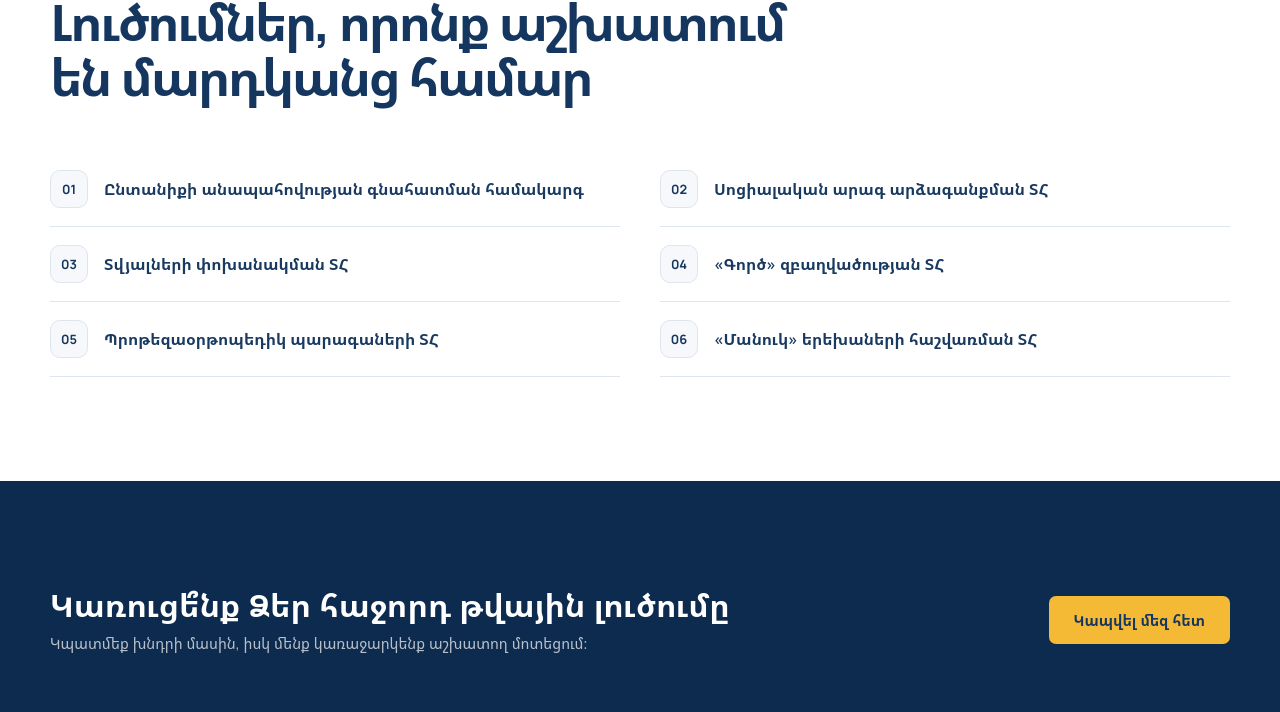
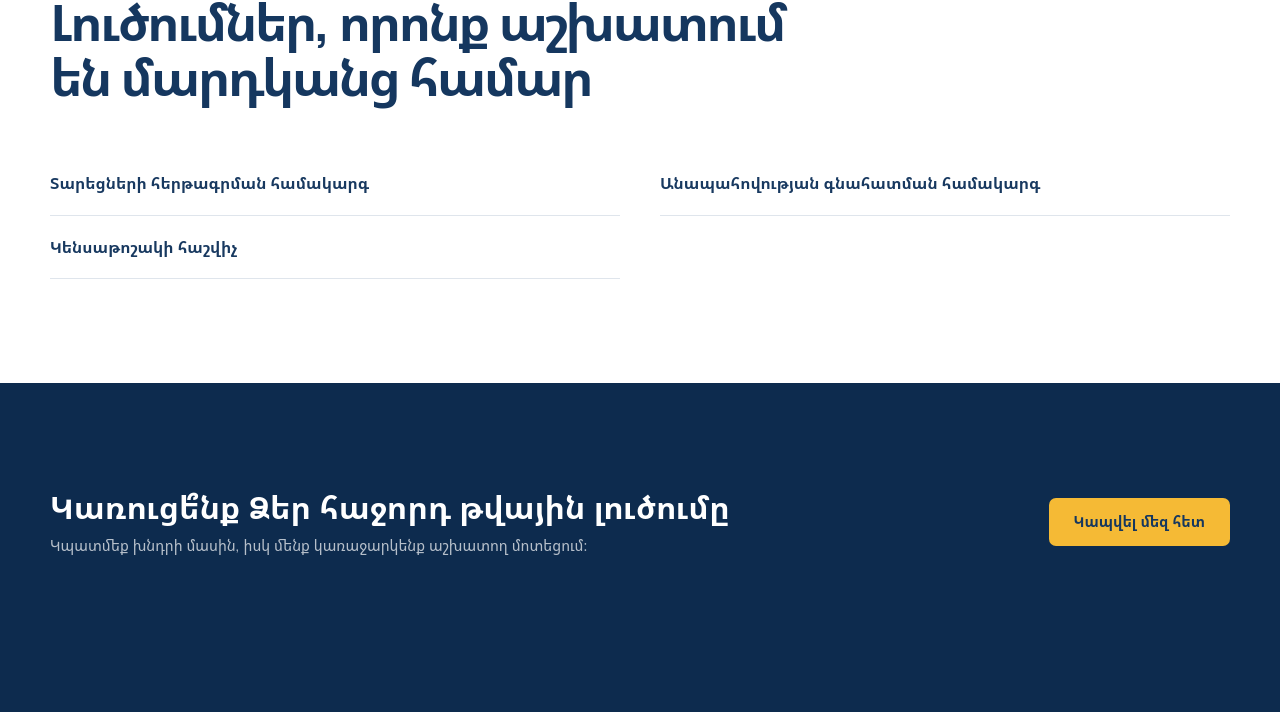
Before and after one commit to HAYKOZAQ/wise_website_test, an Eleventy site: page src/pages/services.html in a window 1280 px wide. Shown: the part 1558-2270 px from the top of the page. Built offline with nearby package versions, Linux system fonts and the light colour scheme; Eleventy itself is replaced by a stand-in of ours; files that its build step writes are made by us from their sources; no server answers.

Commit message:
feat: replace services project list with 3 unnumbered items

```diff
--- a/src/js/i18n.js
+++ b/src/js/i18n.js
@@ -208,8 +208,11 @@
     'svc.s5_full_text': { hy: 'Տեղեկատվական անվտանգության ապահովում, ցանցային ենթակառուցվածքի պաշտպանություն', en: 'Ensuring information security, protecting network infrastructure.' },
     'svc.s6_full_title': { hy: 'Տեխնիկական սպասարկում', en: 'Technical Support' },
     'svc.s6_full_text': { hy: 'Համակարգիչների և հարակից տեխնիկայի սպասարկում, 13,000+ միավոր սարքավորում', en: 'Maintenance of computers and related equipment, 13,000+ hardware units.' },
-    'svc.projects_label': { hy: 'Պորտֆոլիո', en: 'Portfolio' },
-    'svc.projects_title': { hy: 'Մեր նախագծերը', en: 'Our Projects' },
+    'svc.projects_label': { hy: 'Մեր նախագծերը', en: 'Our Projects' },
+    'svc.projects_title': { hy: 'Լուծումներ, որոնք աշխատում են մարդկանց համար', en: 'Solutions that work for people' },
+    'svc.proj1_title': { hy: 'Տարեցների հերթագրման համակարգ', en: 'Elderly Queue Registration System' },
+    'svc.proj2_title': { hy: 'Անապահովության գնահատման համակարգ', en: 'Vulnerability Assessment System' },
+    'svc.proj3_title': { hy: 'Կենսաթոշակի հաշվիչ', en: 'Pension Calculator' },
     'svc.p1_title': { hy: 'Ընտանիքի անապահովության գնահատման համակարգ', en: 'Family Vulnerability Assessment System' },
     'svc.p1_text': { hy: 'Ընտանիքների սոցիալական կարգավիճակի գնահատման և աջակցության ծրագրերի ավտոմատացված համակարգ', en: 'Automated system for family social status assessment and support programs.' },
     'svc.p2_title': { hy: 'Սոցիալական արագ արձագանքման ՏՀ', en: 'Social Rapid Response IS' },
--- a/src/pages/services.html
+++ b/src/pages/services.html
@@ -56,12 +56,9 @@ active: services
         <h2 class="wise-title" data-i18n="svc.projects_title">Լուծումներ, որոնք աշխատում են մարդկանց համար</h2>
       </div>
       <div class="wise-project-list">
-        <a class="wise-project-row" href="contact.html?service=p1"><span class="wise-project-row__icon">01</span><span data-i18n="svc.p1_title">Ընտանիքի անապահովության գնահատման համակարգ</span></a>
-        <a class="wise-project-row" href="contact.html?service=p2"><span class="wise-project-row__icon">02</span><span data-i18n="svc.p2_title">Սոցիալական արագ արձագանքման ՏՀ</span></a>
-        <a class="wise-project-row" href="contact.html?service=p3"><span class="wise-project-row__icon">03</span><span data-i18n="svc.p3_title">Տվյալների փոխանակման ՏՀ</span></a>
-        <a class="wise-project-row" href="contact.html?service=p4"><span class="wise-project-row__icon">04</span><span data-i18n="svc.p4_title">«Գործ» զբաղվածության ՏՀ</span></a>
-        <a class="wise-project-row" href="contact.html?service=p5"><span class="wise-project-row__icon">05</span><span data-i18n="svc.p5_title">Պրոթեզաօրթոպեդիկ պարագաների ՏՀ</span></a>
-        <a class="wise-project-row" href="contact.html?service=p6"><span class="wise-project-row__icon">06</span><span data-i18n="svc.p6_title">«Մանուկ» երեխաների հաշվառման ՏՀ</span></a>
+        <a class="wise-project-row" href="contact.html" data-i18n="svc.proj1_title">Տարեցների հերթագրման համակարգ</a>
+        <a class="wise-project-row" href="contact.html" data-i18n="svc.proj2_title">Անապահովության գնահատման համակարգ</a>
+        <a class="wise-project-row" href="contact.html" data-i18n="svc.proj3_title">Կենսաթոշակի հաշվիչ</a>
       </div>
     </div>
   </section>
```
